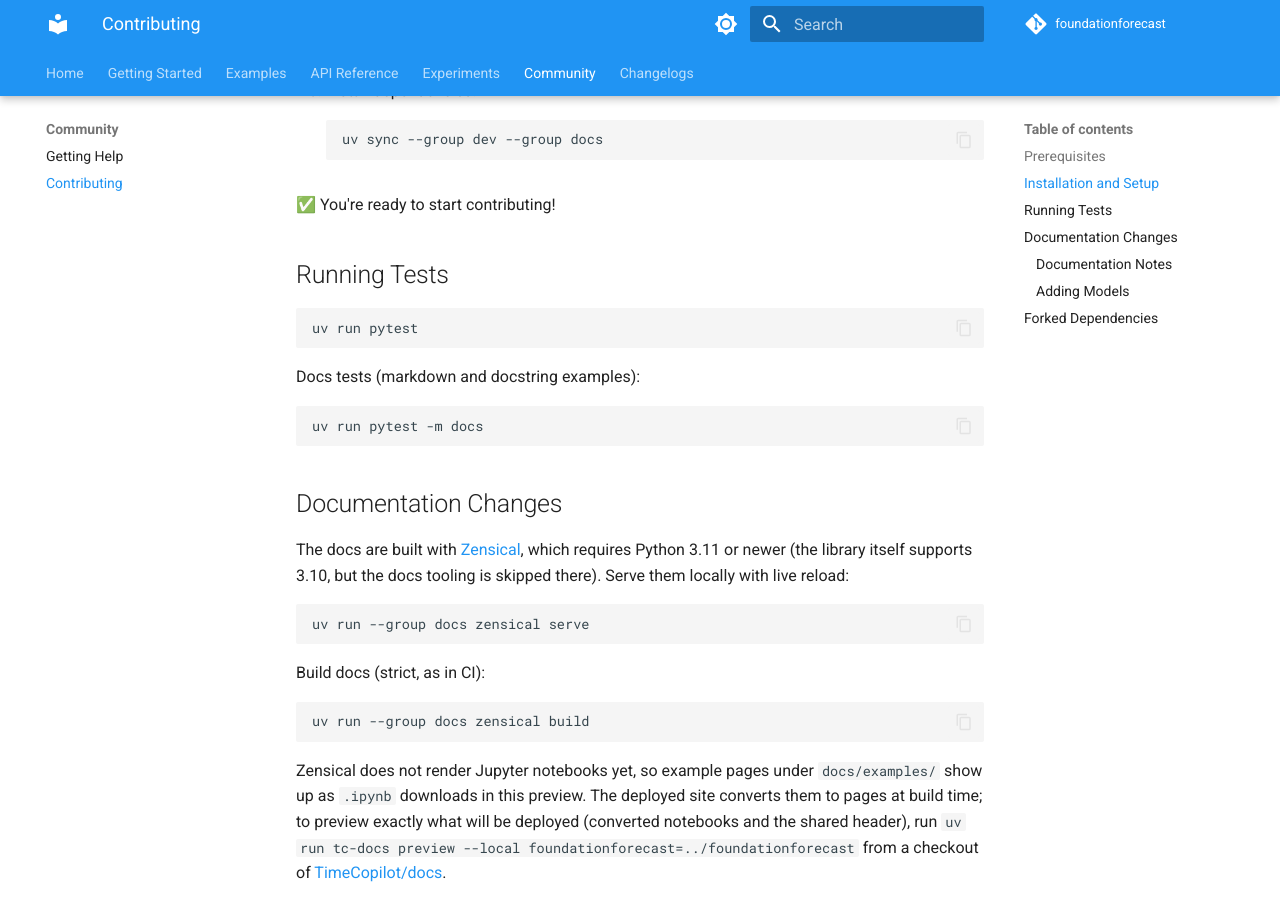
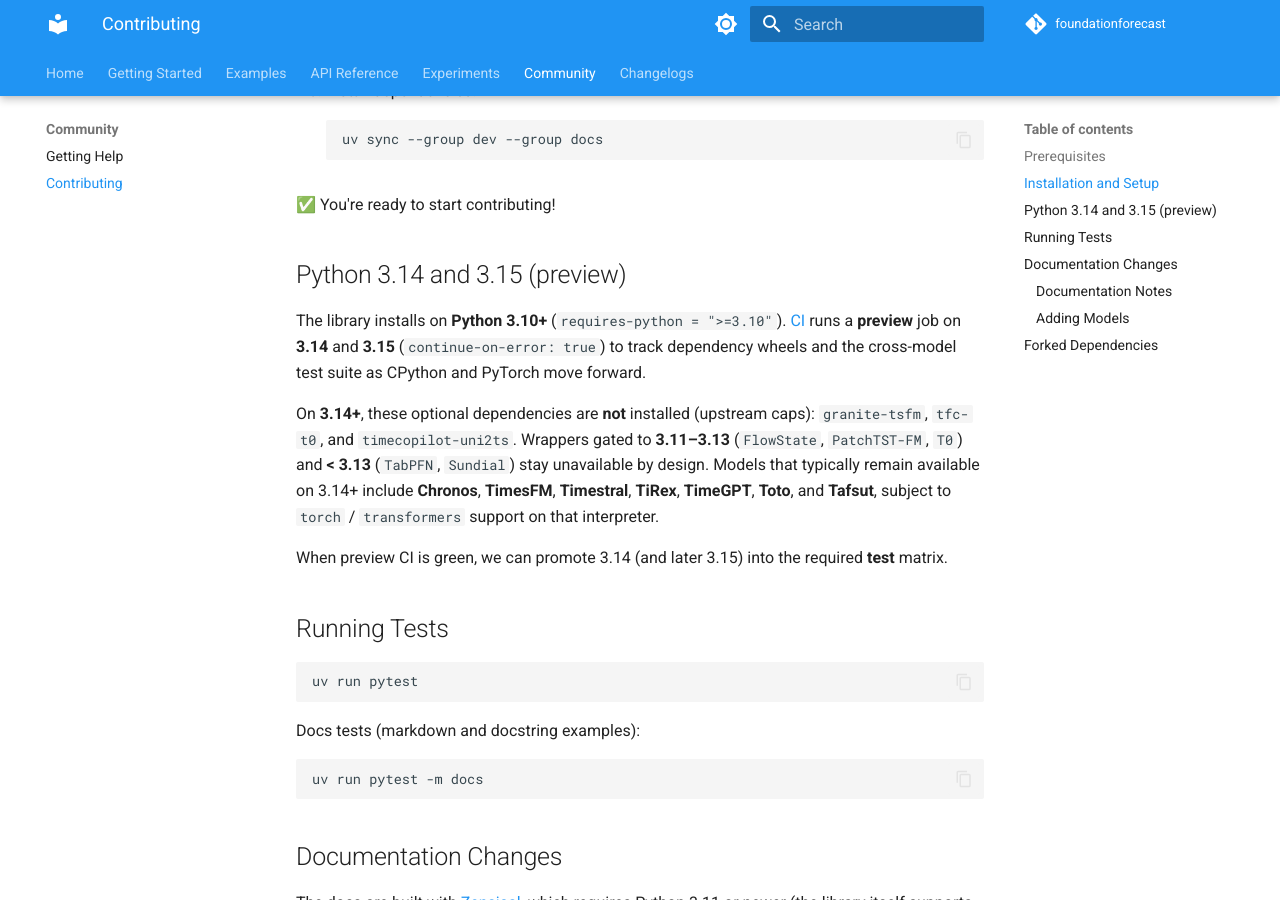
Before and after one commit to TimeCopilot/foundationforecast, an MkDocs documentation site: the page built from docs/contributing.md, in a window 1280 px wide and 900 px high, scrolled down 976 px. Built offline with MkDocs 1.6.1 and Material for MkDocs 9.7.7, drawn with Linux system fonts in a browser that asks for light colours; comment, search, counter and statistics services are not loaded.

Commit message:
ci: add preview test jobs for Python 3.14 and 3.15
Run pytest on upcoming CPython releases with continue-on-error, document
which models stay gated, and add the 3.14 trove classifier.

Co-authored-by: Cursor <cursoragent@cursor.com>

````diff
--- a/docs/contributing.md
+++ b/docs/contributing.md
@@ -41,6 +41,14 @@ To run **foundationforecast** in your local environment:
     ```
 
 ✅ You're ready to start contributing!
+
+## Python 3.14 and 3.15 (preview)
+
+The library installs on **Python 3.10+** (`requires-python = ">=3.10"`). [CI](https://github.com/TimeCopilot/foundationforecast/actions/workflows/ci.yaml) runs a **preview** job on **3.14** and **3.15** (`continue-on-error: true`) to track dependency wheels and the cross-model test suite as CPython and PyTorch move forward.
+
+On **3.14+**, these optional dependencies are **not** installed (upstream caps): `granite-tsfm`, `tfc-t0`, and `timecopilot-uni2ts`. Wrappers gated to **3.11–3.13** (`FlowState`, `PatchTST-FM`, `T0`) and **&lt; 3.13** (`TabPFN`, `Sundial`) stay unavailable by design. Models that typically remain available on 3.14+ include **Chronos**, **TimesFM**, **Timestral**, **TiRex**, **TimeGPT**, **Toto**, and **Tafsut**, subject to `torch` / `transformers` support on that interpreter.
+
+When preview CI is green, we can promote 3.14 (and later 3.15) into the required **test** matrix.
 
 ## Running Tests
 
--- a/pyproject.toml
+++ b/pyproject.toml
@@ -42,6 +42,7 @@ classifiers = [
   "Programming Language :: Python :: 3.11",
   "Programming Language :: Python :: 3.12",
   "Programming Language :: Python :: 3.13",
+  "Programming Language :: Python :: 3.14",
   "Programming Language :: Python",
   "Topic :: Scientific/Engineering :: Artificial Intelligence",
   "Topic :: Software Development :: Libraries :: Python Modules",
````
Also changed, not shown: AGENTS.md (+1 -0 lines), 2 other files.
